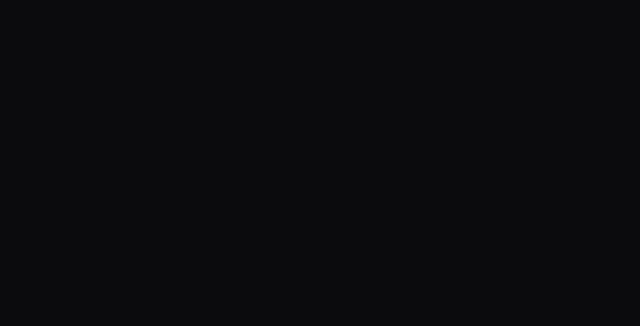
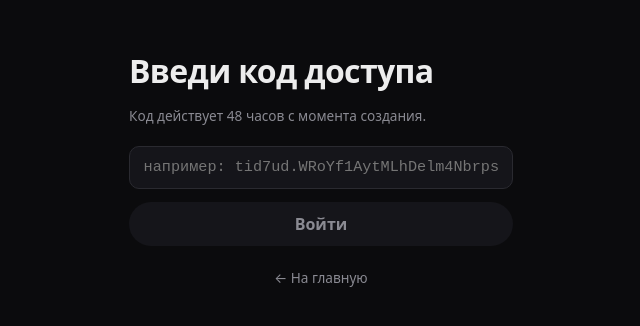
Before and after one commit to stefan-genie/you-and-vibe, a Vue app in the folder frontend/: page /access in a window 1280 px wide. Before the commit this address had no page. Shown: the part 232-558 px from the top of the page, without its empty margins (319-959 px from the left). Built offline with nearby package versions, Linux system fonts and the light colour scheme.

Commit message:
feat(frontend): access code entry + code as bearer on every API call

```diff
--- a/frontend/src/components/ChatIdeBlock.vue
+++ b/frontend/src/components/ChatIdeBlock.vue
@@ -1,7 +1,8 @@
 <script setup>
 import { ref, nextTick, watch, onMounted, computed } from "vue";
-import { useRoute } from "vue-router";
+import { useRoute, useRouter } from "vue-router";
 import AttemptsCounter from "./AttemptsCounter.vue";
+import { authHeaders, handle401 } from "../utils/access.js";
 
 const props = defineProps({
   content: { type: Object, required: true },
@@ -9,6 +10,7 @@ const props = defineProps({
 });
 
 const route = useRoute();
+const router = useRouter();
 const taskId = route.params.id;
 const mode = computed(() => props.content.mode || "generate");
 const isFixMode = computed(() => mode.value === "fix");
@@ -79,9 +81,10 @@ async function send() {
   try {
     const resp = await fetch("/api/chat", {
       method: "POST",
-      headers: { "content-type": "application/json" },
+      headers: authHeaders(),
       body: JSON.stringify({ taskId, message: text, history: buildHistory().slice(0, -1) }),
     });
+    if (await handle401(resp, router)) return;
     const data = await resp.json();
     if (!resp.ok || data.error) {
       chatError.value = data.error || "Не удалось получить ответ.";
@@ -118,9 +121,10 @@ async function runCode() {
   try {
     const resp = await fetch("/api/sandbox/run", {
       method: "POST",
-      headers: { "content-type": "application/json" },
+      headers: authHeaders(),
       body: JSON.stringify({ code: generatedCode.value, taskId }),
     });
+    if (await handle401(resp, router)) return;
     const data = await resp.json();
     if (!resp.ok || data.error) {
       runResult.value = {
--- a/frontend/src/components/RealChatBlock.vue
+++ b/frontend/src/components/RealChatBlock.vue
@@ -1,6 +1,7 @@
 <script setup>
 import { ref, nextTick } from "vue";
-import { useRoute } from "vue-router";
+import { useRoute, useRouter } from "vue-router";
+import { authHeaders, handle401 } from "../utils/access.js";
 
 const props = defineProps({
   content: { type: Object, required: true },
@@ -8,6 +9,7 @@ const props = defineProps({
 });
 
 const route = useRoute();
+const router = useRouter();
 const taskId = route.params.id;
 
 const messages = ref([]);
@@ -49,9 +51,10 @@ async function send() {
   try {
     const resp = await fetch("/api/chat", {
       method: "POST",
-      headers: { "content-type": "application/json" },
+      headers: authHeaders(),
       body: JSON.stringify({ taskId, message: text, history: buildHistory().slice(0, -1) }),
     });
+    if (await handle401(resp, router)) return;
     const data = await resp.json();
     if (!resp.ok || data.error) {
       chatError.value = data.error || "Не удалось получить ответ.";
@@ -84,9 +87,10 @@ async function checkJudge() {
   try {
     const resp = await fetch("/api/judge", {
       method: "POST",
-      headers: { "content-type": "application/json" },
+      headers: authHeaders(),
       body: JSON.stringify({ taskId, text }),
     });
+    if (await handle401(resp, router)) return;
     const data = await resp.json();
     if (!resp.ok || data.error) {
       judgeError.value = data.error || "Не удалось проверить.";
--- a/frontend/src/router/index.js
+++ b/frontend/src/router/index.js
@@ -1,13 +1,23 @@
 import { createRouter, createWebHistory } from "vue-router";
 import Landing from "../views/Landing.vue";
+import { hasAccessCode } from "../utils/access.js";
 
 const routes = [
   { path: "/", component: Landing },
-  { path: "/profile", component: () => import("../views/Profile.vue") },
-  { path: "/task/:id", component: () => import("../views/Task.vue") },
+  { path: "/access", component: () => import("../views/AccessView.vue") },
+  { path: "/profile", component: () => import("../views/Profile.vue"), meta: { requiresAccess: true } },
+  { path: "/task/:id", component: () => import("../views/Task.vue"), meta: { requiresAccess: true } },
 ];
 
-export default createRouter({
+const router = createRouter({
   history: createWebHistory(),
   routes,
 });
+
+router.beforeEach((to) => {
+  if (to.meta.requiresAccess && !hasAccessCode()) {
+    return { path: "/access" };
+  }
+});
+
+export default router;
--- /dev/null
+++ b/frontend/src/utils/access.js
@@ -0,0 +1,47 @@
+const STORAGE_KEY = "vibeAndYou.accessCode";
+const TTL_MS = 48 * 3600 * 1000;
+
+export function getAccessCode() {
+  return localStorage.getItem(STORAGE_KEY) || "";
+}
+
+export function setAccessCode(code) {
+  localStorage.setItem(STORAGE_KEY, code);
+}
+
+export function clearAccessCode() {
+  localStorage.removeItem(STORAGE_KEY);
+}
+
+export function hasAccessCode() {
+  return getAccessCode().length > 0;
+}
+
+export function authHeaders(extra = {}) {
+  const code = getAccessCode();
+  const headers = { "content-type": "application/json", ...extra };
+  if (code) {
+    headers.authorization = `Bearer ${code}`;
+  }
+  return headers;
+}
+
+export function isLocallyExpired(code = getAccessCode()) {
+  const dot = code.indexOf(".");
+  if (dot < 1) return false;
+  const ts = parseInt(code.slice(0, dot), 36);
+  if (Number.isNaN(ts)) return false;
+  const ageMs = Date.now() - ts * 1000;
+  return ageMs > TTL_MS;
+}
+
+export async function handle401(resp, router) {
+  if (resp.status === 401) {
+    clearAccessCode();
+    if (router) {
+      router.push({ path: "/access", query: { reason: "expired" } });
+    }
+    return true;
+  }
+  return false;
+}
--- /dev/null
+++ b/frontend/src/views/AccessView.vue
@@ -0,0 +1,160 @@
+<script setup>
+import { ref, onMounted } from "vue";
+import { useRouter, useRoute } from "vue-router";
+import { setAccessCode, hasAccessCode, isLocallyExpired } from "../utils/access.js";
+
+const router = useRouter();
+const route = useRoute();
+
+const code = ref("");
+const busy = ref(false);
+const error = ref("");
+
+const REASON_LABELS = {
+  malformed: "Код неверный.",
+  bad_signature: "Код неверный.",
+  expired: "Код истёк, обратись за новым.",
+  not_yet_valid: "Код неверный.",
+};
+
+onMounted(() => {
+  if (hasAccessCode() && !isLocallyExpired()) {
+    router.push("/profile");
+    return;
+  }
+  if (route.query.reason === "expired") {
+    error.value = "Код больше не действует, введи новый.";
+  } else if (isLocallyExpired()) {
+    error.value = "Похоже, код истёк. Введи новый.";
+  }
+});
+
+async function submit() {
+  const trimmed = code.value.trim();
+  if (!trimmed || busy.value) return;
+
+  busy.value = true;
+  error.value = "";
+
+  try {
+    const resp = await fetch("/api/access/verify", {
+      method: "POST",
+      headers: { "content-type": "application/json" },
+      body: JSON.stringify({ code: trimmed }),
+    });
+    const data = await resp.json();
+
+    if (data.ok) {
+      setAccessCode(trimmed);
+      router.push("/profile");
+    } else {
+      error.value = REASON_LABELS[data.reason] || "Код неверный.";
+    }
+  } catch {
+    error.value = "Не удалось связаться с сервером.";
+  } finally {
+    busy.value = false;
+  }
+}
+</script>
+
+<template>
+  <main class="access">
+    <section class="card">
+      <h1>Введи код доступа</h1>
+      <p class="hint">Код действует 48 часов с момента создания.</p>
+      <input
+        v-model="code"
+        type="text"
+        class="input"
+        placeholder="например: tid7ud.WRoYf1AytMLhDelm4Nbrps"
+        :disabled="busy"
+        @keydown.enter="submit"
+      />
+      <p v-if="error" class="error">{{ error }}</p>
+      <button class="btn" :disabled="busy || !code.trim()" @click="submit">
+        {{ busy ? "Проверяю…" : "Войти" }}
+      </button>
+      <RouterLink to="/" class="back">← На главную</RouterLink>
+    </section>
+  </main>
+</template>
+
+<style scoped>
+.access {
+  min-height: 100dvh;
+  display: flex;
+  align-items: center;
+  justify-content: center;
+  padding: 1.5rem;
+}
+.card {
+  display: flex;
+  flex-direction: column;
+  gap: 0.85rem;
+  max-width: 24rem;
+  width: 100%;
+}
+.card h1 {
+  font-size: clamp(1.5rem, 4vw, 2rem);
+  letter-spacing: -0.02em;
+}
+.hint {
+  color: var(--text-dim);
+  font-size: 0.85rem;
+  margin-bottom: 0.5rem;
+}
+.input {
+  background: var(--bg-elev);
+  border: 1px solid var(--border);
+  color: var(--text);
+  font: inherit;
+  font-size: 0.95rem;
+  font-family: ui-monospace, "Cascadia Code", "Fira Code", monospace;
+  border-radius: 10px;
+  padding: 0.7rem 0.85rem;
+  outline: none;
+  transition: border-color 0.15s ease;
+}
+.input:focus {
+  border-color: var(--text-dim);
+}
+.input:disabled {
+  opacity: 0.5;
+}
+.error {
+  color: #f87171;
+  font-size: 0.85rem;
+}
+.btn {
+  background: var(--accent);
+  color: #1a1500;
+  border: none;
+  font: inherit;
+  font-weight: 600;
+  font-size: 1rem;
+  padding: 0.7rem 1.4rem;
+  border-radius: 999px;
+  cursor: pointer;
+  transition: transform 0.15s ease, opacity 0.15s ease;
+}
+.btn:hover:not(:disabled) {
+  transform: translateY(-2px);
+  opacity: 0.92;
+}
+.btn:disabled {
+  background: var(--bg-elev);
+  color: var(--text-dim);
+  cursor: not-allowed;
+}
+.back {
+  color: var(--text-dim);
+  font-size: 0.85rem;
+  text-align: center;
+  margin-top: 0.5rem;
+  transition: color 0.15s ease;
+}
+.back:hover {
+  color: var(--text);
+}
+</style>
--- a/frontend/src/views/Landing.vue
+++ b/frontend/src/views/Landing.vue
@@ -1,6 +1,11 @@
 <script setup>
 import { useRouter } from "vue-router";
+import { hasAccessCode } from "../utils/access.js";
 const router = useRouter();
+
+function start() {
+  router.push(hasAccessCode() ? "/profile" : "/access");
+}
 </script>
 
 <template>
@@ -11,7 +16,7 @@ const router = useRouter();
         Большие языковые модели насчитывают триллионы параметров —<br />
         но всё ещё путаются в счёте букв слова «strawberry».
       </p>
-      <button class="cta" @click="router.push('/profile')">
+      <button class="cta" @click="start">
         Начать изучать <span class="arrow">→</span>
       </button>
     </section>
```
